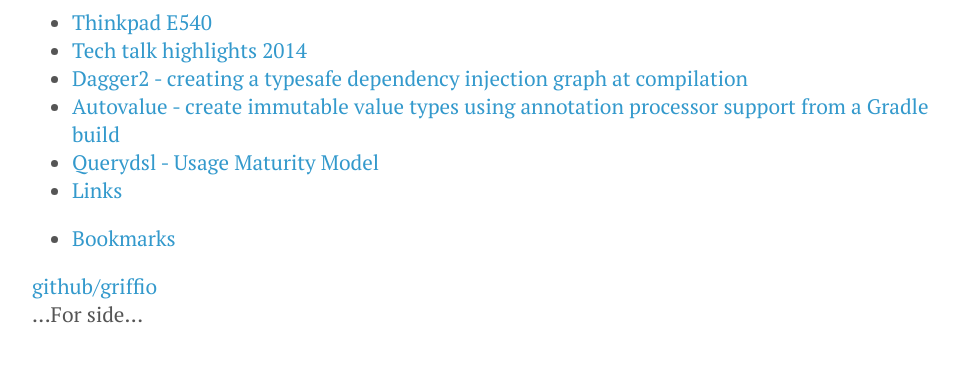
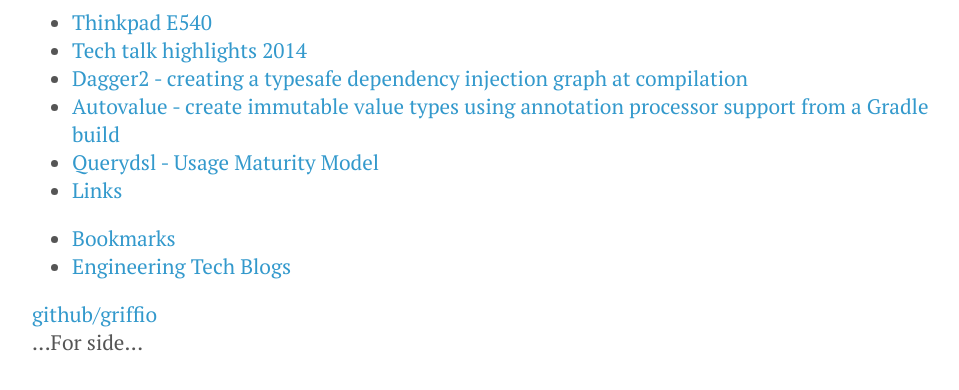
Before and after one commit to griffio/griffio.github.io, a Jekyll site: the page built from index.html, in a window 1280 px wide. Shown: the top 390 px of the page, without its empty margins (144-1103 px from the left). Built offline with Jekyll 4.4.1, drawn with Linux system fonts in a browser that asks for light colours; nearby versions of some CDN libraries.

Commit message:
Update index.html

```diff
--- a/index.html
+++ b/index.html
@@ -14,4 +14,7 @@
 <li>
 <a href="/bookmarks">Bookmarks</a>
 </li>
+<li>
+<a href="/engineering-tech-blogs">Engineering Tech Blogs</a>
+</li>
 </ul>
```
